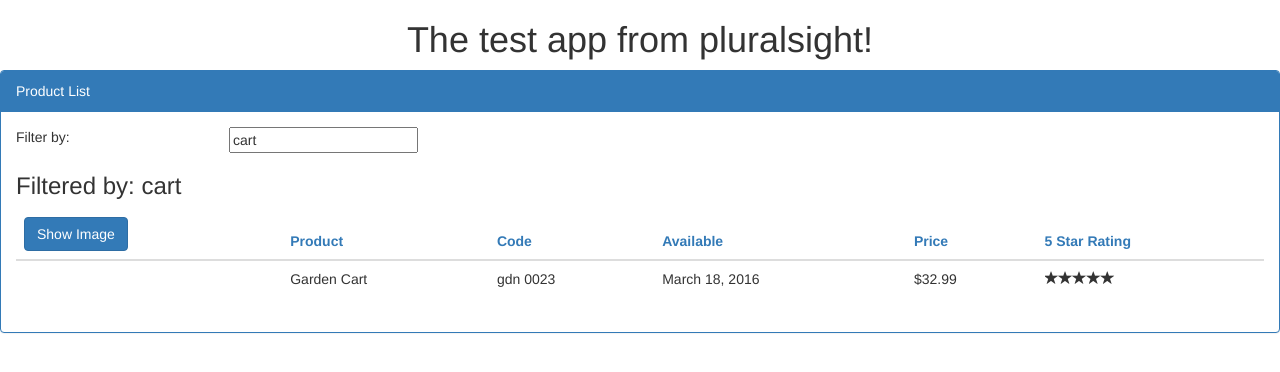
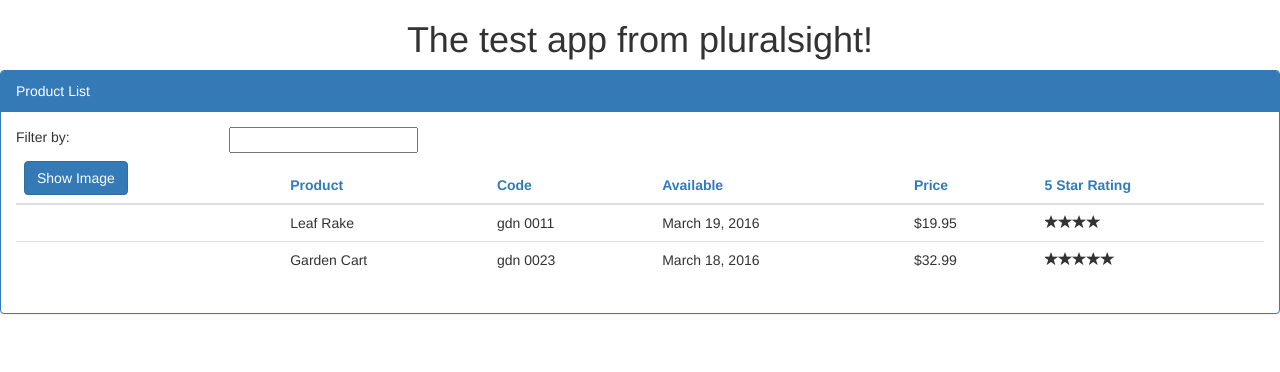
Before and after one commit to mehranhassani/AngulatTestProject, an Angular app in the folder project-test/: page / in a window 1280 px wide. Shown: the top 372 px of the page. Built offline with nearby package versions, Linux system fonts and the light colour scheme.

Commit message:
add dataProvider service

```diff
--- a/project-test/src/app/app.component.ts
+++ b/project-test/src/app/app.component.ts
@@ -1,9 +1,11 @@
 import { Component } from '@angular/core';
+import { ProductService } from './product/product.service';
 
 @Component({
   selector: 'app-root',
   templateUrl: './app.component.html',
-  styleUrls: ['./app.component.css']
+  styleUrls: ['./app.component.css'],
+  providers: [ProductService]
 })
 export class AppComponent {
   title = 'The test app from pluralsight';
--- a/project-test/src/app/product/product-list.component.ts
+++ b/project-test/src/app/product/product-list.component.ts
@@ -1,5 +1,5 @@
 import { Component, OnInit } from '@angular/core';
-
+import { ProductService } from './product.service';
 import { IProduct } from './product';
 // import { ProductService } from './product.service';
 
@@ -14,10 +14,7 @@
     imageMargin = 2;
     showImage = false;
     _listFilter: string;
-
-    constructor() {
-        this.filteredProducts = this.products;
-        this.listFilter = 'cart';
+    constructor(private _productService: ProductService) {
     }
 
     get listFilter(): string {
@@ -31,26 +28,7 @@
     errorMessage: string;
 
     filteredProducts: IProduct[];
-    products: IProduct[] = [{
-        'productId': 1,
-        'productName': 'Leaf Rake',
-        'productCode': 'GDN-0011',
-        'releaseDate': 'March 19, 2016',
-        'description': 'Leaf rake with 48-inch wooden handle.',
-        'price': 19.95,
-        'starRating': 3.2,
-        'imageUrl': 'http://openclipart.org/image/300px/svg_to_png/26215/Anonymous_Leaf_Rake.png'
-    },
-    {
-        'productId': 2,
-        'productName': 'Garden Cart',
-        'productCode': 'GDN-0023',
-        'releaseDate': 'March 18, 2016',
-        'description': '15 gallon capacity rolling garden cart',
-        'price': 32.99,
-        'starRating': 4.2,
-        'imageUrl': 'http://openclipart.org/image/300px/svg_to_png/58471/garden_cart.png'
-    }];
+    products: IProduct[] = [];
 
 
 
@@ -59,10 +37,9 @@
     }
 
     ngOnInit(): void {
-        console.log('In OnInit');
-        // this._productService.getProducts()
-        //         .subscribe(products => this.products = products,
-        //                    error => this.errorMessage = <any>error);
+        this.products = this._productService.getProducts();
+        this.filteredProducts = this.products;
+
     }
     performFilter(filterBy: string): IProduct[] {
         filterBy = filterBy.toLocaleLowerCase();
--- /dev/null
+++ b/project-test/src/app/product/product.service.ts
@@ -0,0 +1,27 @@
+import { Injectable } from '@angular/core';
+import { IProduct } from './product';
+@Injectable()
+export class ProductService {
+getProducts(): IProduct[] {
+    return[{
+        'productId': 1,
+        'productName': 'Leaf Rake',
+        'productCode': 'GDN-0011',
+        'releaseDate': 'March 19, 2016',
+        'description': 'Leaf rake with 48-inch wooden handle.',
+        'price': 19.95,
+        'starRating': 3.2,
+        'imageUrl': 'http://openclipart.org/image/300px/svg_to_png/26215/Anonymous_Leaf_Rake.png'
+    },
+    {
+        'productId': 2,
+        'productName': 'Garden Cart',
+        'productCode': 'GDN-0023',
+        'releaseDate': 'March 18, 2016',
+        'description': '15 gallon capacity rolling garden cart',
+        'price': 32.99,
+        'starRating': 4.2,
+        'imageUrl': 'http://openclipart.org/image/300px/svg_to_png/58471/garden_cart.png'
+    }];
+}
+}
```
